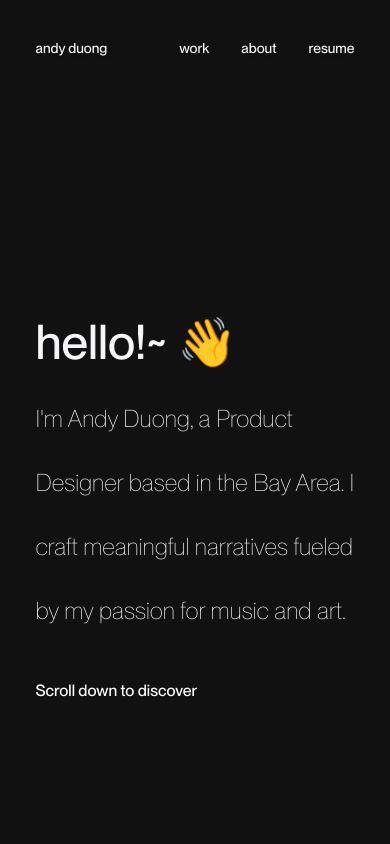
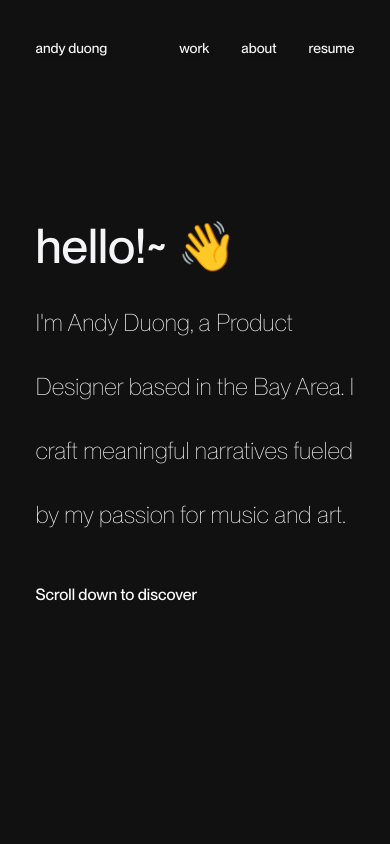
Before and after one commit to sizzlingwok/portfolio, a React (Vite) app: page / in a window 390 px wide. Shown: the top 844 px of the page. Built offline with nearby package versions, Linux system fonts and the light colour scheme.

Commit message:
project header css fix

```diff
--- a/src/App.css
+++ b/src/App.css
@@ -96,12 +96,13 @@ border-color:rgba(255, 255, 255, 0.25);
   display: flex;
   flex-direction: column;
   width: 80rem;
-  height: 100vh;
+  height: calc(100vh - 10rem);
   justify-content: center;
   margin: 0 auto;
   user-select: none;
   gap: 1rem;
   max-width: 80rem;
+  padding-bottom: 10rem;
 }
 
 .header-title {
--- a/src/media-queries.css
+++ b/src/media-queries.css
@@ -133,6 +133,8 @@
         padding-left: calc(1rem + 5%);
         padding-right: calc(1rem + 5%);
         width: auto;
+        padding-bottom: 6rem;
+        height: calc(100vh - 6rem);
     }
     .greet {
         font-size: 2.5rem;
@@ -175,9 +177,13 @@
         padding-right: calc(1rem + 5%);
         gap: 3rem;
     }
+    .project-button {
+        padding: 1rem;
+    }
 
     .project-header-wrapper {
         height: calc(100vh - 6rem);
+        justify-content: initial;
     }
 
     .project-header-container {
@@ -284,3 +290,10 @@
     }
 
 }
+
+@media (max-width: 640px) {
+    .project-header-wrapper {
+        height: calc(100vh - 6rem);
+        justify-content: initial;
+    }
+}
```
